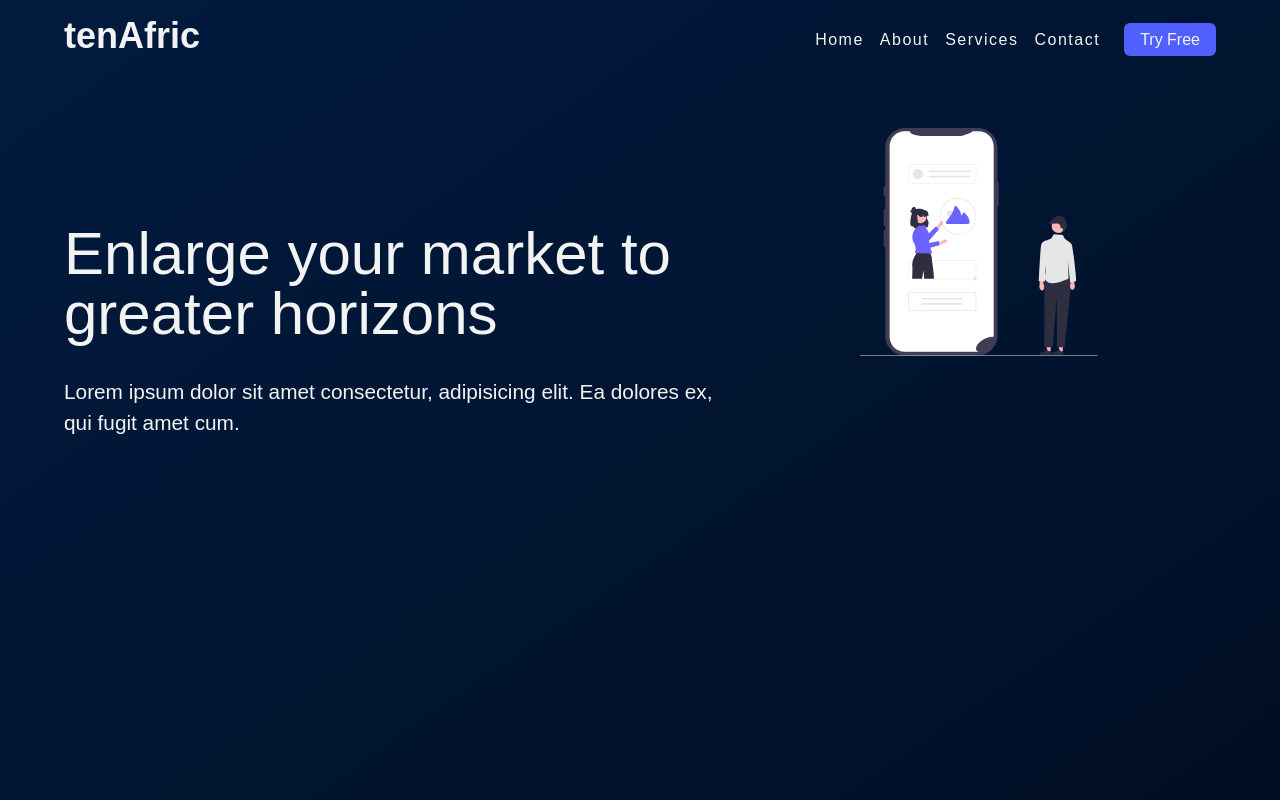
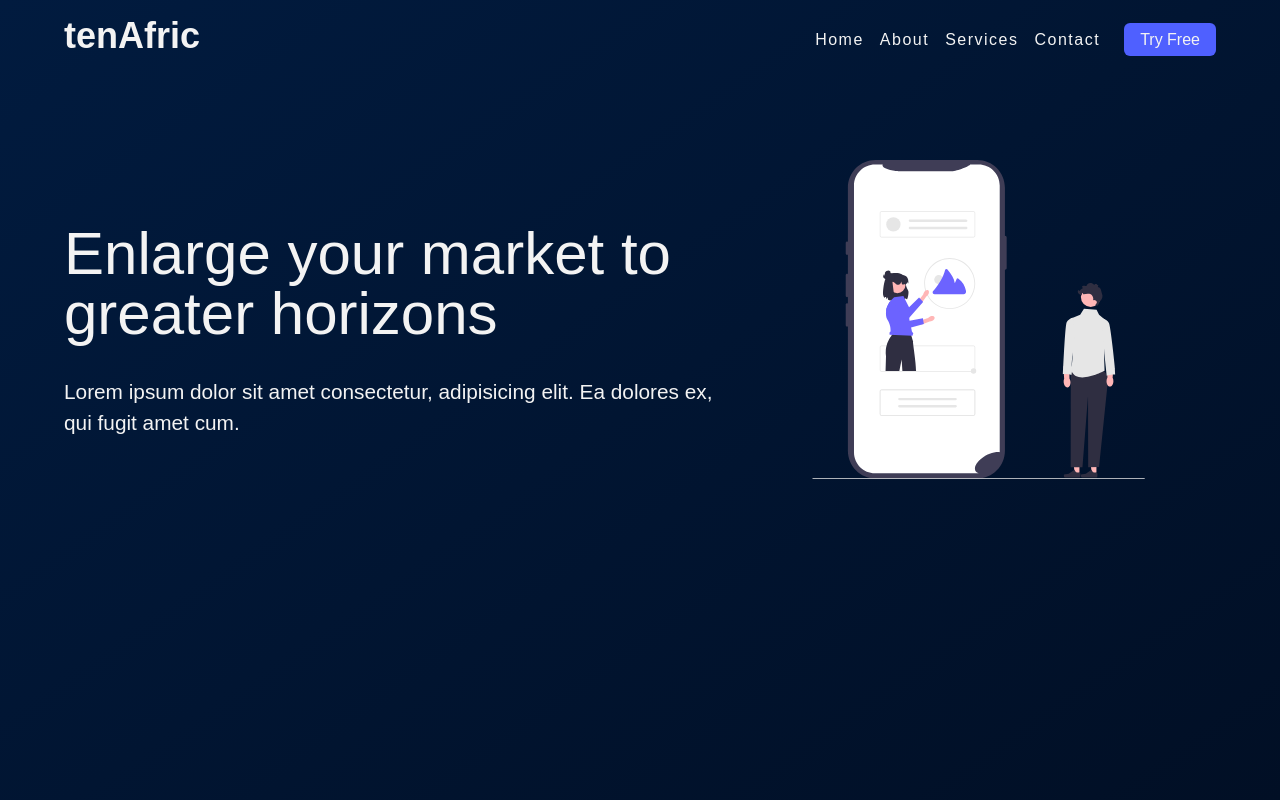
Before and after one commit to tenAfric/tenAfrik, a React (Create React App) app: page / in a window 1280 px wide. Built offline with nearby package versions, Linux system fonts and the light colour scheme.

Commit message:
train attention evidence gave luck

```diff
--- a/cron-logs.json
+++ b/cron-logs.json
@@ -154,6 +154,11 @@
       "id": "l59cfs0cee1ekicmxzm",
       "Status": "git update complete",
       "TimePushed": "7/6/2022, 11:34:04 AM"
+    },
+    {
+      "id": "l59dspsj3ncvdjjsqgh",
+      "Status": "git update complete",
+      "TimePushed": "7/6/2022, 12:12:08 PM"
     }
   ]
 }
--- a/src/components/Landing.jsx
+++ b/src/components/Landing.jsx
@@ -11,10 +11,10 @@ const Landing = () => {
         <div className="landing-section mt-16">
           <div className="landing-wrapper flex">
             <div className="landing-texts mt-16">
-              <h1 className="landing-txt-header mt-8 text-6xl">Enlarge your market to greater horizons</h1>
+              <h1 className="landing-txt-header mt-8 text-6xl text-bold">Enlarge your market to greater horizons</h1>
               <p className="landing-txt-paragraph mt-8 text-[1.3rem]">Lorem ipsum dolor sit amet consectetur, adipisicing elit. Ea dolores ex, qui fugit amet cum.</p>
             </div>
-            <div className="landing-image">
+            <div className="landing-image mt-8">
               <LandingImg className="img-landing"/>
             </div>
           </div>
--- a/src/styles/css/landing.css
+++ b/src/styles/css/landing.css
@@ -6,7 +6,7 @@
 }
 .landing .landing-section .landing-wrapper .landing-image .img-landing {
   width: 100%;
-  height: 50%;
+  height: 70%;
   -o-object-fit: cover;
      object-fit: cover;
 }/*# sourceMappingURL=landing.css.map */
--- a/src/styles/scss/landing.scss
+++ b/src/styles/scss/landing.scss
@@ -17,7 +17,7 @@ $bgDarkDark: #010f25;
             .landing-image{
                 .img-landing{
                     width: 100%;
-                    height: 50%;
+                    height: 70%;
                     object-fit: cover;
                 }
             }
```
